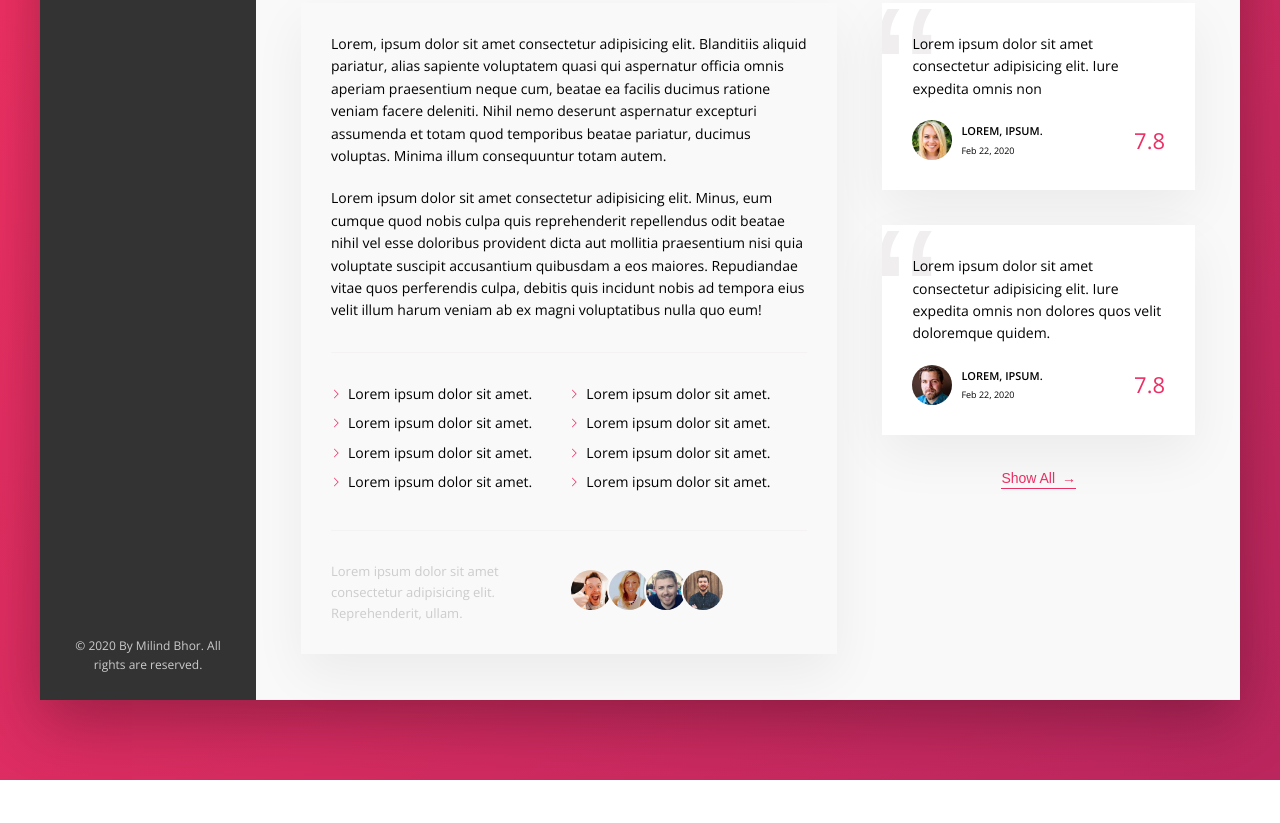
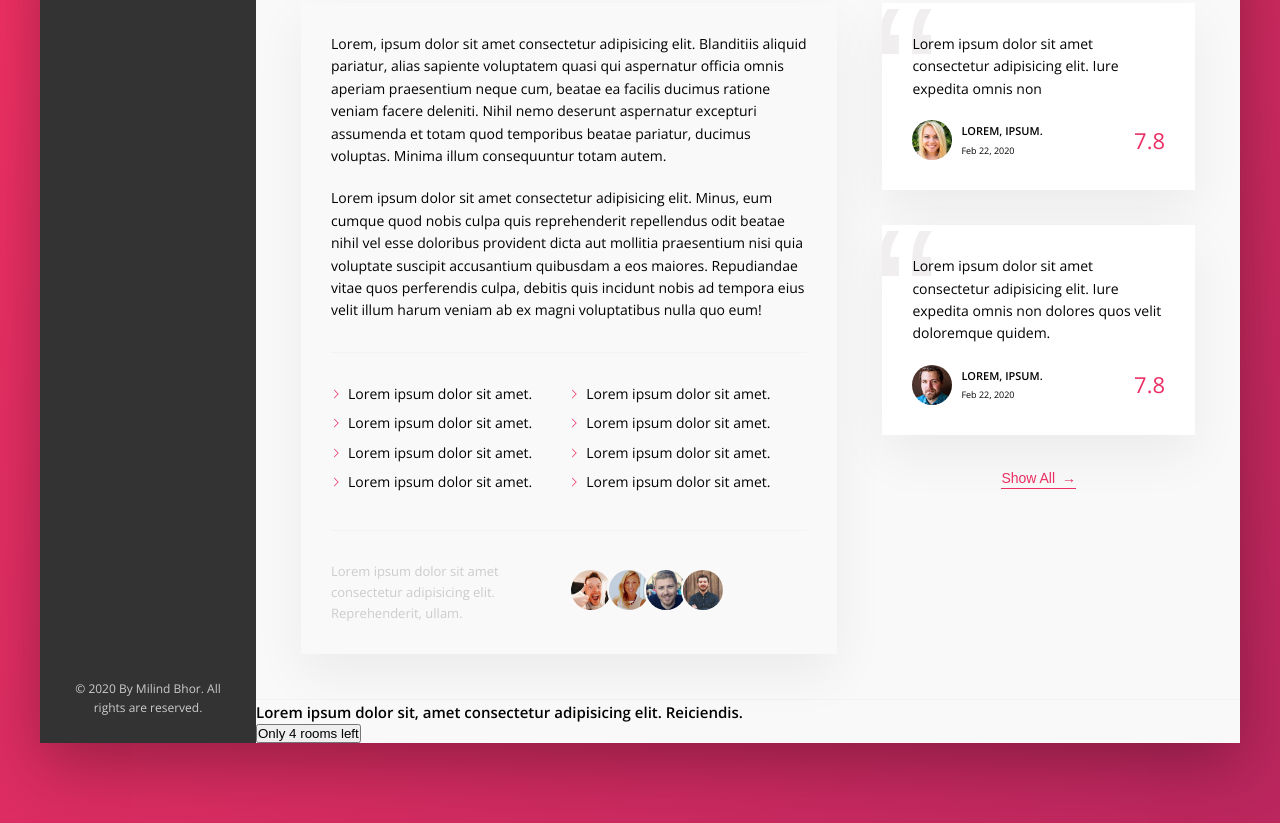
Before and after one commit to bhormilind/AdvancedCSS, a website: page TrilloProject/index.html in a window 1280 px wide. Shown: the part 659-1482 px from the top of the page. Before the commit the page ends 1439 px from the top, so only its background shows below. Drawn offline with nearby package versions, Linux system fonts and the light colour scheme.

Commit message:
Section: CTA -Tempate

```diff
--- a/TrilloProject/index.html
+++ b/TrilloProject/index.html
@@ -173,7 +173,7 @@
                             </div>
                         </div>
                     </div>
-                    <figure class="user-reviews">
+                    <div class="user-reviews">
                         <figure class="review">
                             <blockquote class="review__text">Lorem ipsum dolor sit amet consectetur adipisicing elit. Iure expedita omnis non
                                 </blockquote>
@@ -205,9 +205,16 @@
                         <button class="btn-inline">Show All
                             <span>&rarr;</span>
                         </button>
-                    </figure>
+                    </div>
 
 
+                </div>
+
+                <div class="cta">
+                    <h2 class="cta__book-now">
+                        Lorem ipsum dolor sit, amet consectetur adipisicing elit. Reiciendis.
+                    </h2>
+                    <button class="btn"> Only 4 rooms left</button>
                 </div>
             </main>
         </div>
--- a/TrilloProject/sass/_components.scss
+++ b/TrilloProject/sass/_components.scss
@@ -439,3 +439,17 @@
       z-index: 1;
   }
 }
+
+
+// ///////////////////
+// CTA section
+
+.cta{
+    &__book-now{
+
+    }
+}
+
+.btn {
+
+}
```
